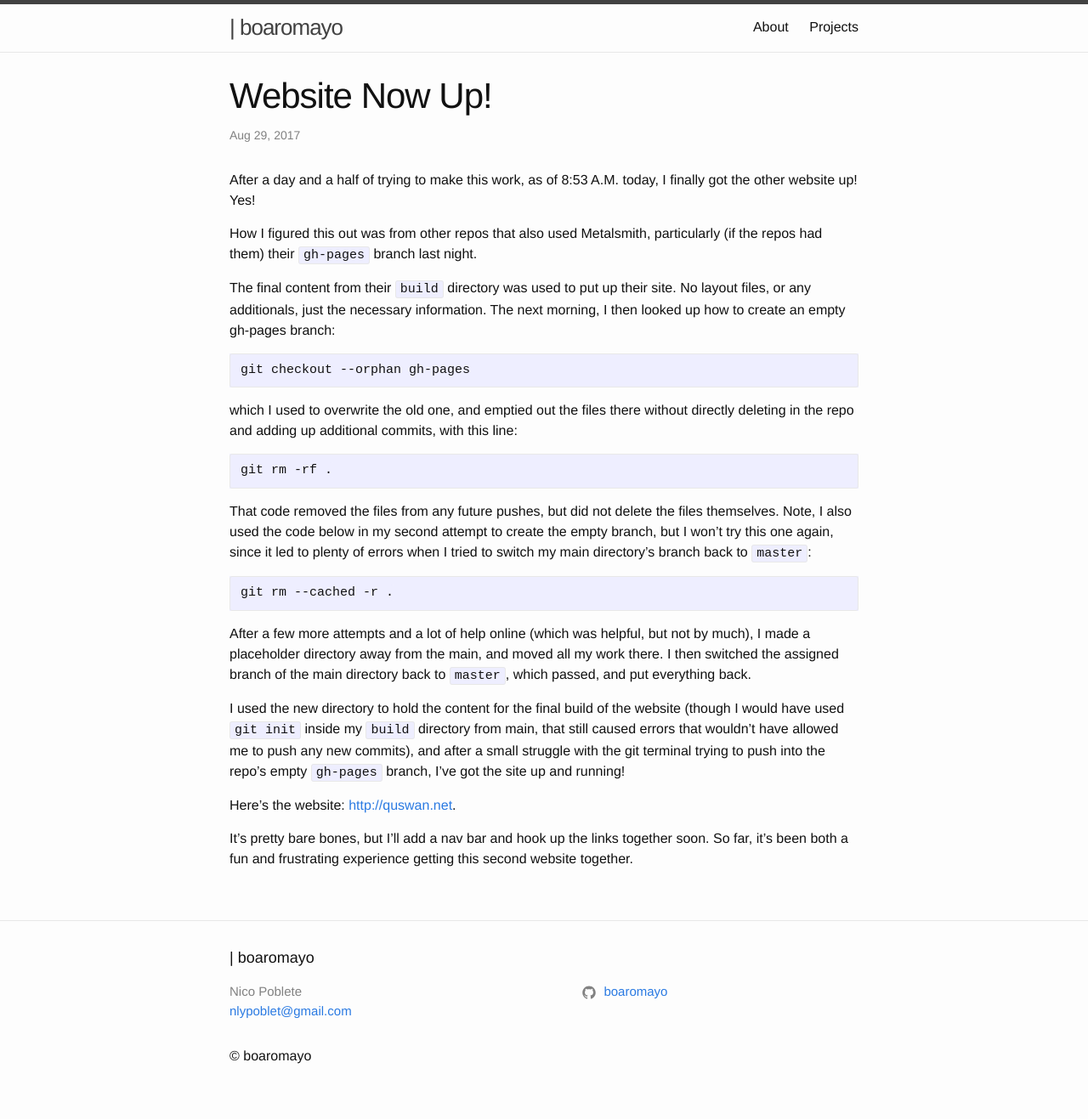
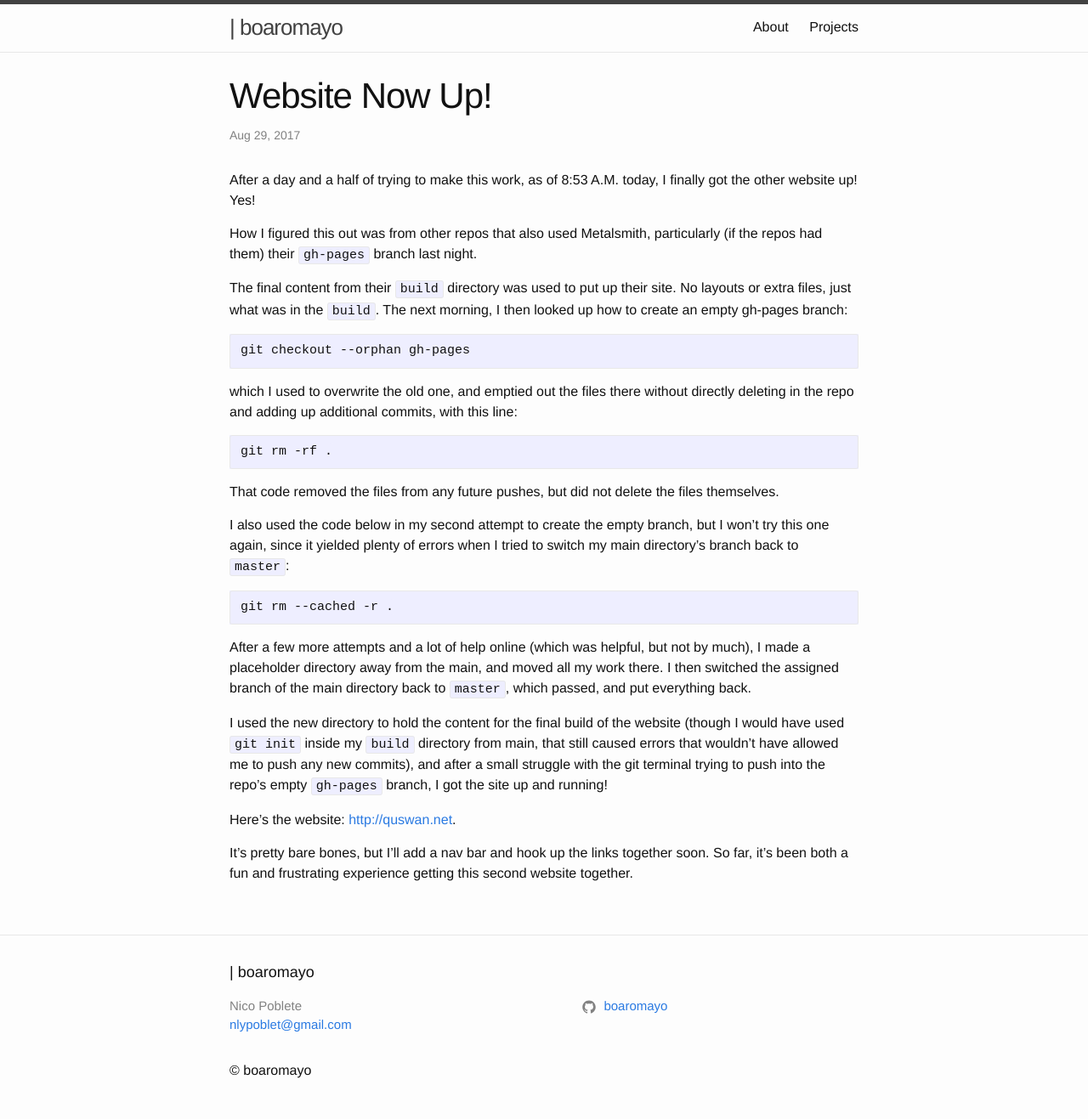
Before and after one commit to boaromayo/boaromayo.net-portfolio, a Jekyll site: the page built from _posts/2017-08-29-website-now-up.md, in a window 1280 px wide. Shown: the whole page at 85% size. Built offline with Jekyll 4.4.1, drawn with Linux system fonts in a browser that asks for light colours.

Commit message:
Final edits to new post

````diff
--- a/_posts/2017-08-29-website-now-up.md
+++ b/_posts/2017-08-29-website-now-up.md
@@ -9,7 +9,7 @@
 
 How I figured this out was from other repos that also used Metalsmith, particularly (if the repos had them) their ```gh-pages``` branch last night.
 
-The final content from their ```build``` directory was used to put up their site. No layout files, or any additionals, just the necessary information. The next morning, I then looked up how to create an empty gh-pages branch:
+The final content from their ```build``` directory was used to put up their site. No layouts or extra files, just what was in the ```build```. The next morning, I then looked up how to create an empty gh-pages branch:
 
 ```
 git checkout --orphan gh-pages
@@ -21,7 +21,9 @@
 git rm -rf .
 ```
 
-That code removed the files from any future pushes, but did not delete the files themselves. Note, I also used the code below in my second attempt to create the empty branch, but I won't try this one again, since it led to plenty of errors when I tried to switch my main directory's branch back to ```master```:
+That code removed the files from any future pushes, but did not delete the files themselves.
+
+I also used the code below in my second attempt to create the empty branch, but I won't try this one again, since it yielded plenty of errors when I tried to switch my main directory's branch back to ```master```:
 
 ```
 git rm --cached -r .
@@ -29,7 +31,7 @@
 
 After a few more attempts and a lot of help online (which was helpful, but not by much), I made a placeholder directory away from the main, and moved all my work there. I then switched the assigned branch of the main directory back to ```master```, which passed, and put everything back.
 
-I used the new directory to hold the content for the final build of the website (though I would have used ```git init``` inside my ```build``` directory from main, that still caused errors that wouldn't have allowed me to push any new commits), and after a small struggle with the git terminal trying to push into the repo's empty ```gh-pages``` branch, I've got the site up and running!
+I used the new directory to hold the content for the final build of the website (though I would have used ```git init``` inside my ```build``` directory from main, that still caused errors that wouldn't have allowed me to push any new commits), and after a small struggle with the git terminal trying to push into the repo's empty ```gh-pages``` branch, I got the site up and running!
 
 Here's the website: [http://quswan.net](http://quswan.net).
 
````
